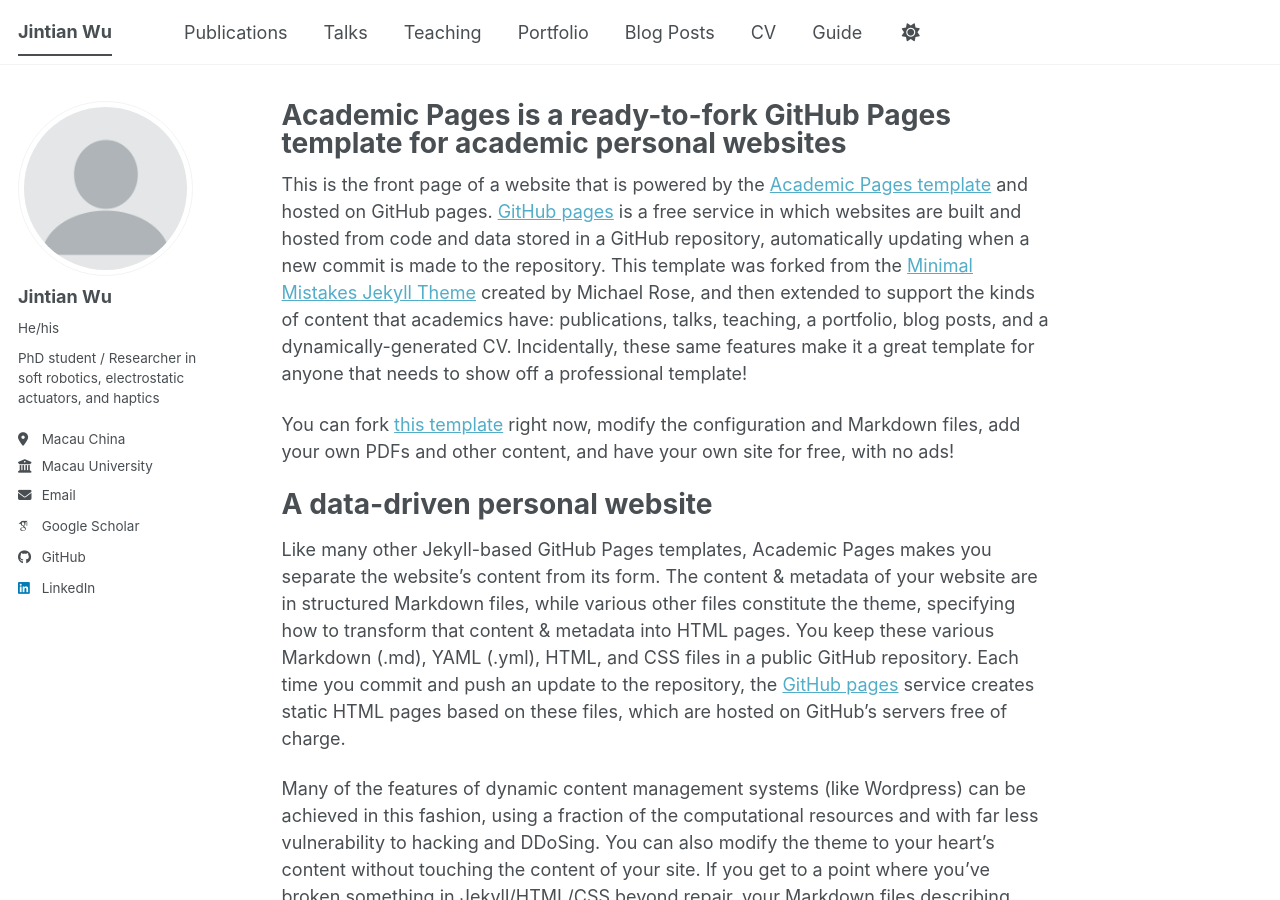
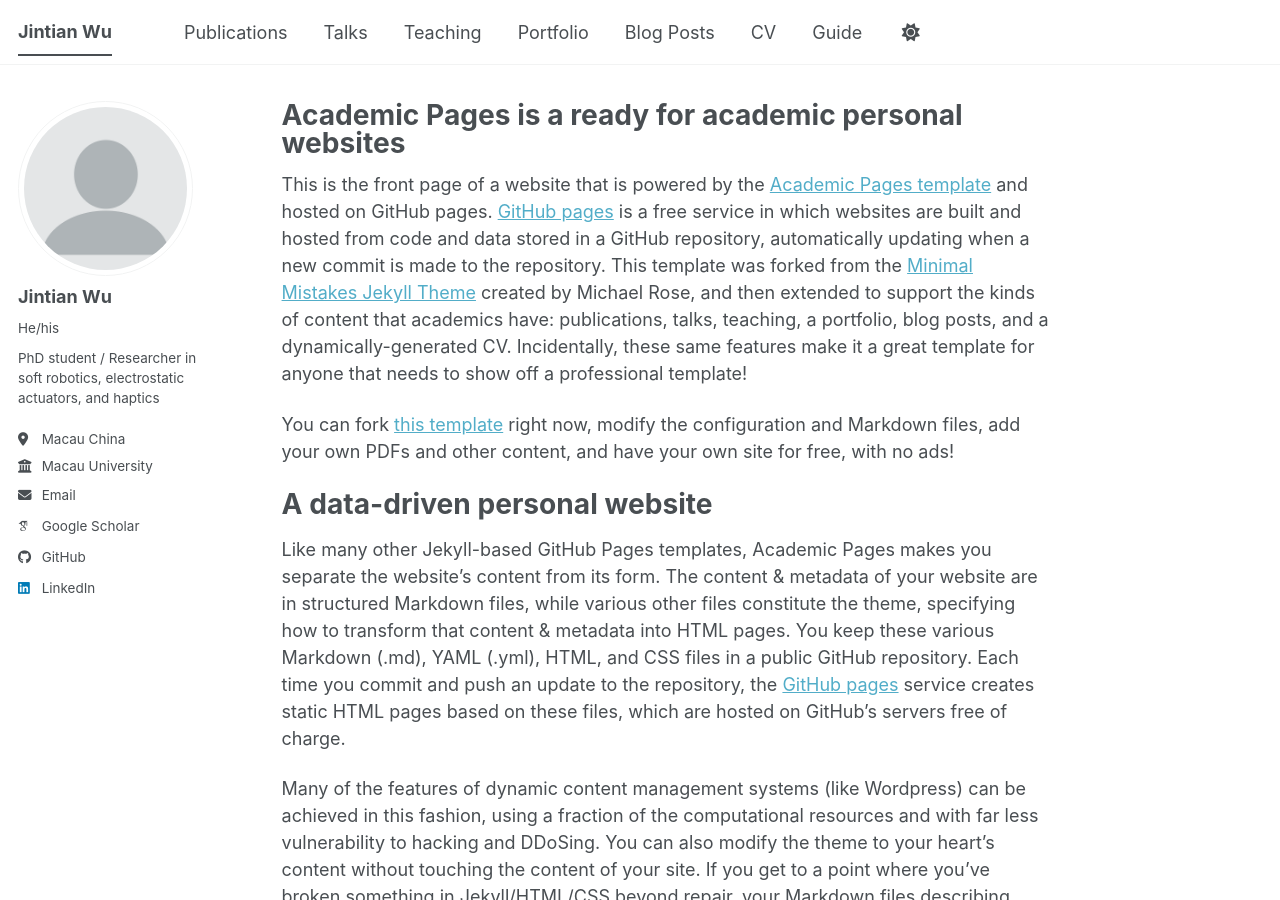
Before and after one commit to jintianwu1999-cell/jintianwu1999-cell.github.io, a Jekyll site: the page built from _pages/about.md, in a window 1280 px wide and 900 px high. Built offline with Jekyll 4.4.1, drawn with Linux system fonts in a browser that asks for light colours; some web fonts are replaced; a script bundle is joined from its source files by our own code; library files that are not in the unit come from our copies.

Commit message:
Update about.md

```diff
--- a/_pages/about.md
+++ b/_pages/about.md
@@ -1,6 +1,6 @@
 ---
 permalink: /
-title: "Academic Pages is a ready-to-fork GitHub Pages template for academic personal websites"
+title: "Academic Pages is a ready for academic personal websites"
 author_profile: true
 redirect_from:
   - /about/
```
